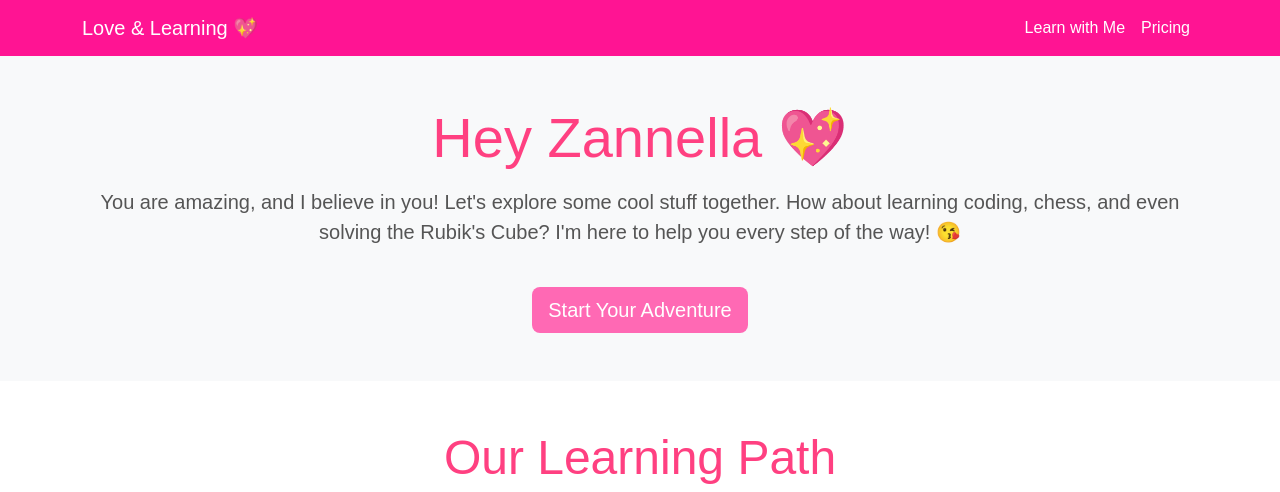
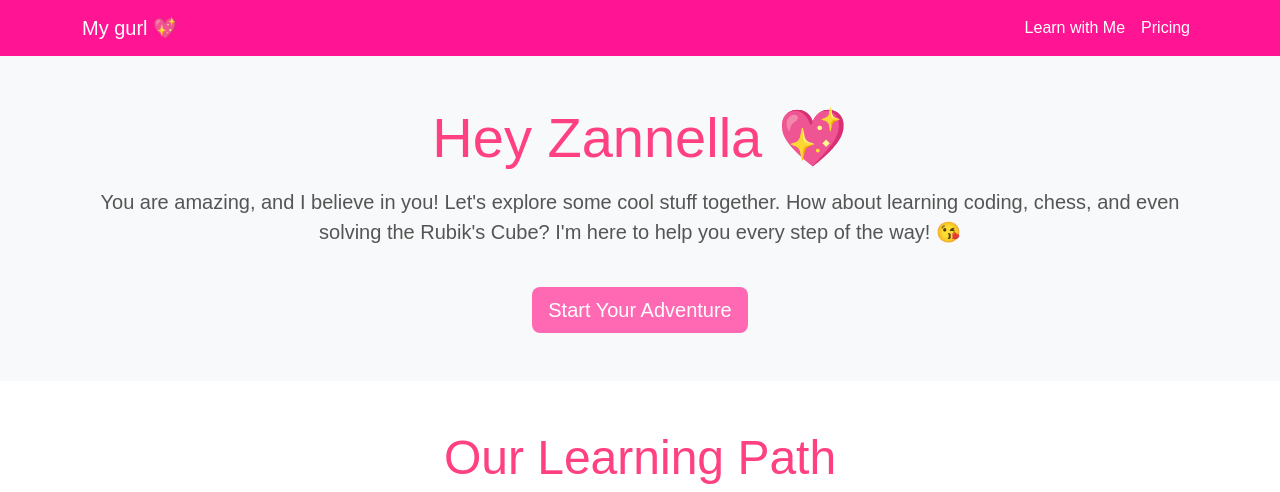
Before and after one commit to mesh029/cool-site, a website: page index.html in a window 1280 px wide. Shown: the top 492 px of the page. Drawn offline with nearby package versions, Linux system fonts and the light colour scheme.

Commit message:
Update index.html

```diff
--- a/index.html
+++ b/index.html
@@ -43,7 +43,7 @@
     <!-- Navigation Bar -->
     <nav class="navbar navbar-expand-lg">
         <div class="container">
-            <a class="navbar-brand" href="#">Love & Learning 💖</a>
+            <a class="navbar-brand" href="#">My gurl 💖</a>
             <button class="navbar-toggler" type="button" data-bs-toggle="collapse" data-bs-target="#navbarNav" aria-controls="navbarNav" aria-expanded="false" aria-label="Toggle navigation">
                 <span class="navbar-toggler-icon"></span>
             </button>
```
